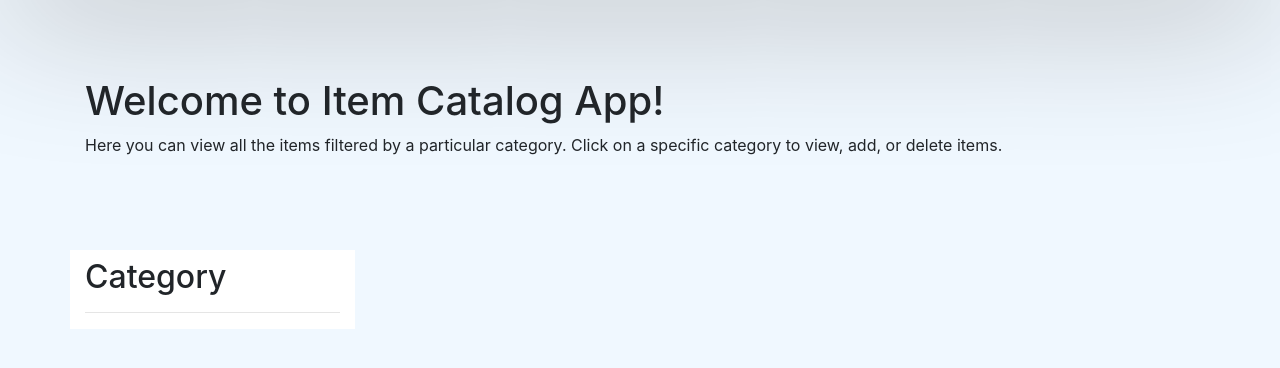
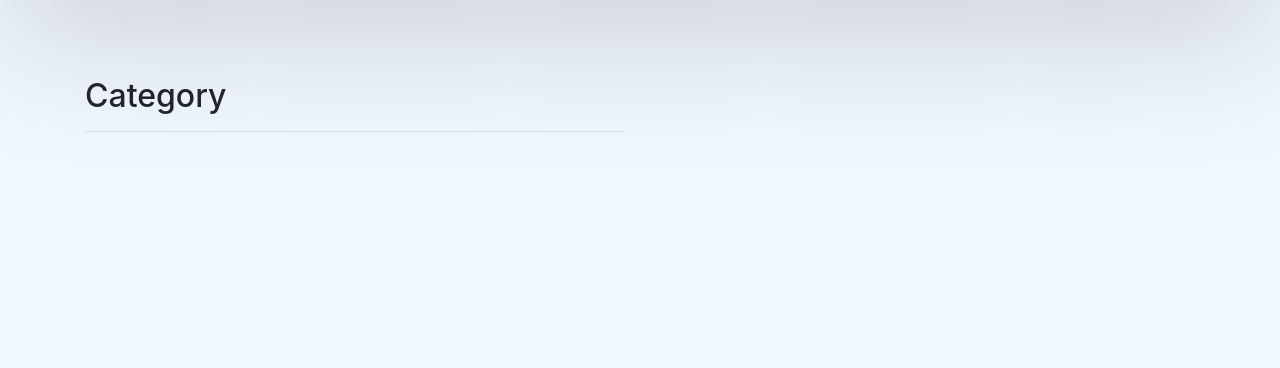
Before and after one commit to Chaithra-J/Item-catalogs, a Flask app: page / in a window 1280 px wide. Shown: the part 56-424 px from the top of the page. Run offline with Flask 2, Linux system fonts and the light colour scheme; data that the repository does not hold is empty; some libraries are stand-ins or nearby versions.

Commit message:
Update index.html

```diff
--- a/templates/index.html
+++ b/templates/index.html
@@ -3,18 +3,12 @@
 
 {% block content %}
 <div class="container sections">
-    <div class="row">
-      <div class="col-md-12">
-          <h1>Welcome to Item Catalog App!</h1>
-          <p>Here you can view all the items filtered by a particular category. Click on a specific category to view, add, or delete items.
-          </p>
-      </div>
-    </div>
     {% if 'username' in session %}
     <div class="row">
       <div class="col-md-12">
-        <a href="{{ url_for('add_category') }}"><button class="btn btn-primary"><i class="fas fa-plus text-and-icon"></i>Add Category</button></a>
-        <a href="{{ url_for('add_item') }}"><button class="btn btn-success" style="margin-left: 10px;"><i class="fas fa-plus text-and-icon"></i>Add Item</button></a>
+
+              <a href="{{ url_for('add_category') }}"><button type="button" class="btn btn-secondary btn-lg">Add Category</button></a>
+              <a href="{{ url_for('add_item') }}"><button type="button" class="btn btn-secondary btn-lg">Add item</button></a>
       </div>
     </div>
     {% endif %}
@@ -22,22 +16,17 @@
 
   <div class="container sections">
             <div class="row">
-              <div class="col-md-3" style="background-color:white; padding-top: 8px;">
+              <div class="col-md-6" style=padding-top: 8px;">
                 <h2>Category</h2><hr>
+
                 {% for category in categories %}
-                  <a href="{{ url_for('show_items_in_category', category_id=category.id) }}"><p>{{ category.name }}</p></a>
+                <div class="list-group">
+                    <a href="{{ url_for('show_items_in_category', category_id=category.id) }}" class="list-group-item list-group-item-action list-group-item-primary">
+                        {{ category.name }}
+                    </a>
+                </div>
                 {% endfor %}
-              </div>
-
-              <div class="offset-md-1"></div>
-
-              <!--div class="col-md-8" style="background-color:white; padding-top: 8px;">
-                <h2>Items</h2><hr>
-                {% for item in items %}
-                  <a href="{{ url_for('view_item', item_id=item.id) }}"><p>{{ item.name }}</p></a>
-                {% endfor %}
-              </div-->
-            </div>
+             </div>
           </div>
 </div>
 {% endblock %}
```
